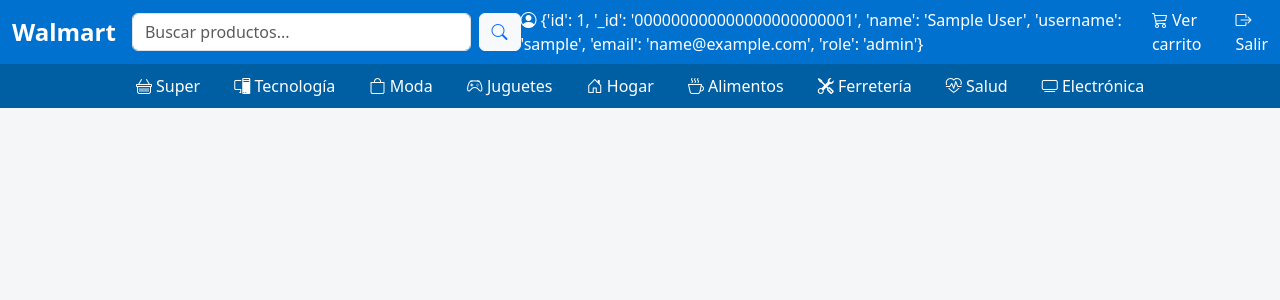
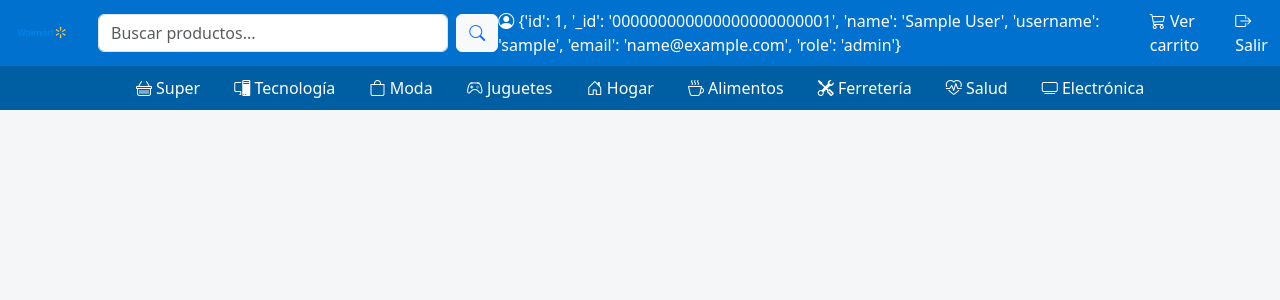
Before and after one commit to solanagomezericmartincbtis272-rgb/walmart-final, a Flask app: page /inicio in a window 1280 px wide. Shown: the top 300 px of the page. Run offline with Flask 3, Linux system fonts and the light colour scheme; the visitor is signed in with stand-in values (Sample User, id 1); data that the repository does not hold is empty.

Commit message:
inicio.html

```diff
--- a/flask_mongo_crud_alumnos/templates/inicio.html
+++ b/flask_mongo_crud_alumnos/templates/inicio.html
@@ -92,7 +92,12 @@
   <!-- Navbar principal -->
   <nav class="navbar navbar-expand-lg navbar-dark">
     <div class="container-fluid">
-      <a class="navbar-brand" href="/">Walmart</a>
+      <a class="navbar-brand d-flex align-items-center" href="/">
+  <img src="/static/img/walmart_logo.png"
+       alt="Walmart"
+       style="height: 40px; margin-right: 10px;">
+</a>
+
 
       <form class="d-flex mx-auto" style="width: 50%;" id="search-form"
             action="{{ url_for('buscar') }}" method="GET">
```
